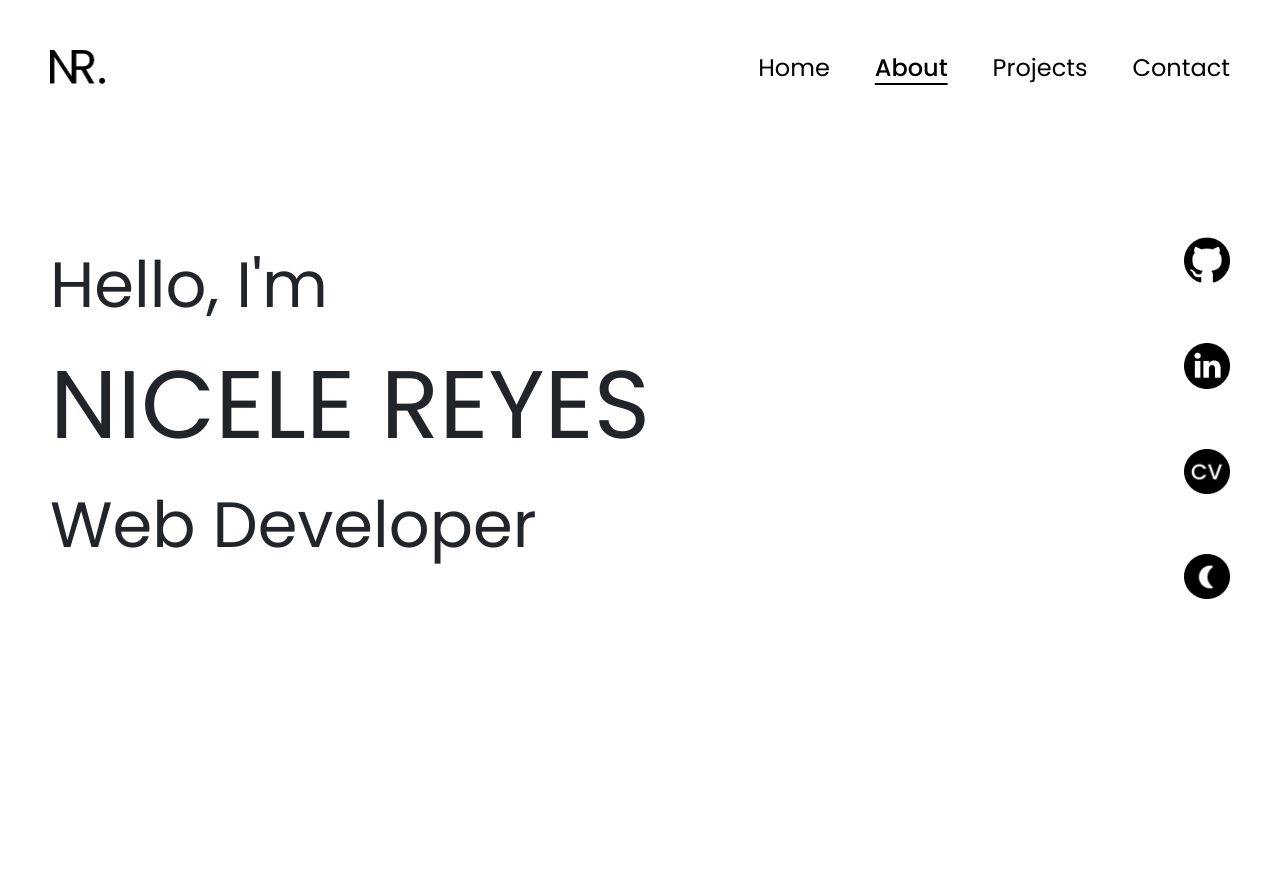
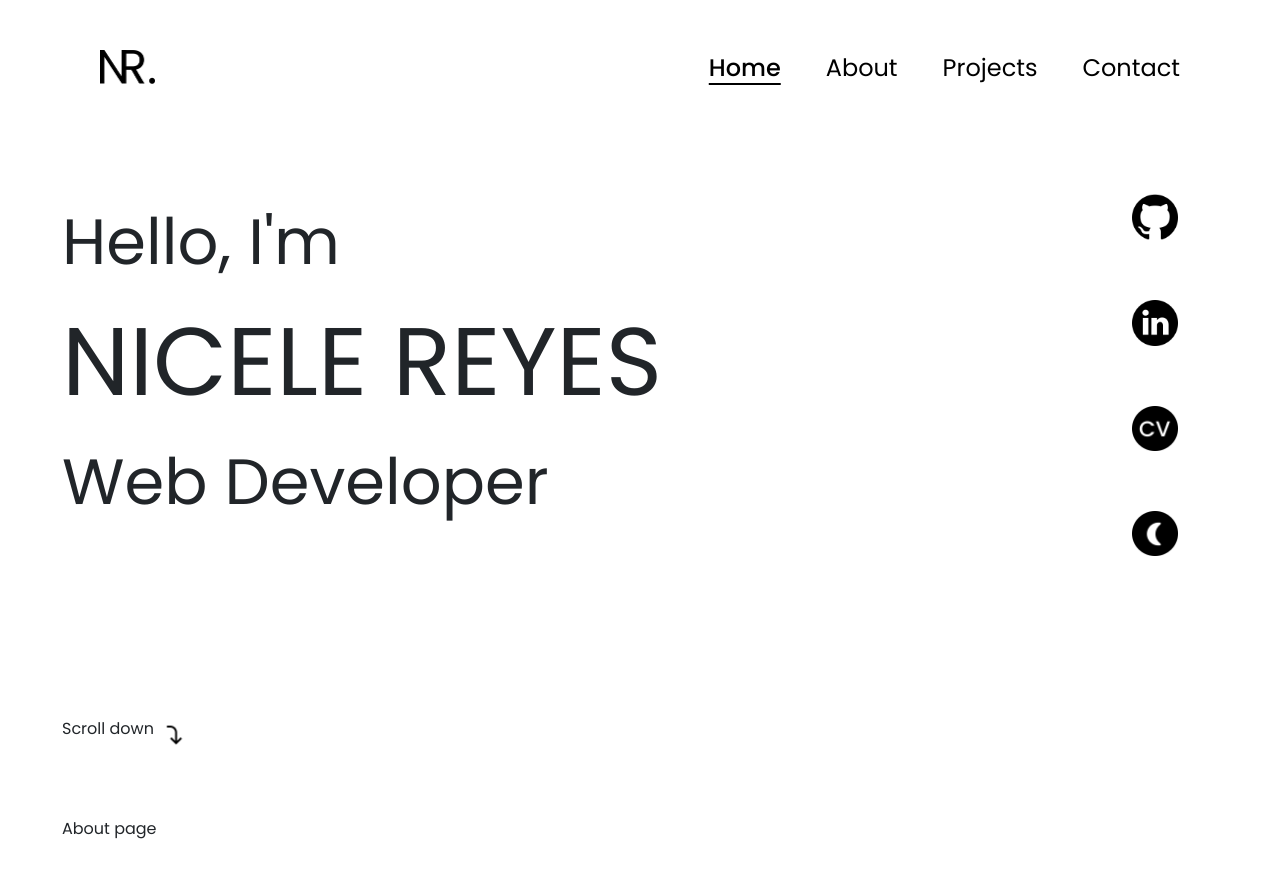
Before and after one commit to Rnicele/NiceleAnneReyesPortfolio, a React (Vite) app: page /about in a window 1280 px wide. Shown: the top 878 px of the page. Before the commit the page ends 830 px from the top, so only its background shows below. Built offline with nearby package versions, Linux system fonts and the light colour scheme.

Commit message:
fix the home page - responsive and added an about page

```diff
--- a/src/App.css
+++ b/src/App.css
@@ -5,10 +5,9 @@ html {
 }
 
 body {
-  margin: 50px !important;
   font-family: "Poppins", sans-serif !important;
 }
 
-.App {
-  /* display: inline-flex; */
+.container {
+  margin: 50px !important;
 }
--- a/src/App.jsx
+++ b/src/App.jsx
@@ -1,21 +1,27 @@
 import "./App.css";
 import Header from "./components/Header";
-import { BrowserRouter as Router, Route, Routes } from "react-router-dom";
+// import { BrowserRouter as Router, Route, Routes } from "react-router-dom";
 import Home from "./components/Home";
+import About from "./components/About";
+import { useState } from "react";
 
 function App() {
+  const [currentPage, setCurrentPage] = useState("");
   return (
     <div className="App">
-      <Router>
-        <Header />
-        <Home />
-        <Routes>
-          <Route path="/" element="" />
-          <Route path="/about" element="" />
+      {/* <Router> */}
+      <Header currentPage={currentPage} setCurrentPage={setCurrentPage} />
+      <div className="container">
+        <Home currentPage={currentPage} setCurrentPage={setCurrentPage} />
+        <About />
+      </div>
+      {/* <Routes>
+          <Route path="/" index element={<Home />} />
+          <Route path="/about" element={<About />} />
           <Route path="/contact" element="" />
-          {/* <Route path="/nicele-reyes-cv" element="" /> */}
+          {/* <Route path="/nicele-reyes-cv" element="" /> }
         </Routes>
-      </Router>
+      </Router> */}
     </div>
   );
 }
--- /dev/null
+++ b/src/components/About.jsx
@@ -0,0 +1,8 @@
+import styles from "../styles/about.module.css";
+export default function About() {
+  return (
+    <div id={"about"} className={styles.about}>
+      About page
+    </div>
+  );
+}
--- a/src/components/Header.jsx
+++ b/src/components/Header.jsx
@@ -2,11 +2,11 @@ import logo from "../assets/NR_logo.png";
 import styles from "../styles/header.module.css";
 
 import Navbar from "./Navbar";
-export default function Header() {
+export default function Header({ currentPage, setCurrentPage }) {
   return (
     <div className={styles.header}>
       <img src={logo} alt="NR logo" className={styles.logo} />
-      <Navbar />
+      <Navbar currentPage={currentPage} setCurrentPage={setCurrentPage} />
     </div>
   );
 }
--- a/src/components/Home.jsx
+++ b/src/components/Home.jsx
@@ -1,6 +1,7 @@
 import styles from "../styles/home.module.css";
 import HomeButton from "./HomeButton";
-export default function Home() {
+import ScrollButton from "./ScrollButton";
+export default function Home({ currentPage, setCurrentPage }) {
   return (
     <div className={styles.introduction}>
       <div className={styles.leftIntro}>
@@ -9,6 +10,7 @@ export default function Home() {
         <span className={styles.thirdText}>Web Developer</span>
       </div>
       <HomeButton />
+      <ScrollButton currentPage={currentPage} setCurrentPage={setCurrentPage} />
     </div>
   );
 }
--- a/src/components/HomeButton.jsx
+++ b/src/components/HomeButton.jsx
@@ -2,18 +2,18 @@ import githubIcon from "../assets/github.png";
 import linkedinIcon from "../assets/linkedin.png";
 import cv from "../assets/cv.png";
 import darkmode from "../assets/darkmode.png";
-import { Link } from "react-router-dom";
+// import { Link } from "react-router-dom";
 import styles from "../styles/homebutton.module.css";
 import resume from "../assets/Nicele_Reyes_Resume_2024.pdf";
 export default function HomeButton() {
   return (
     <div className={styles.socialLinks}>
-      <Link to="https://github.com/Rnicele">
+      <a href="https://github.com/Rnicele">
         <img src={githubIcon} className={styles.icon} />
-      </Link>
-      <Link to="https://www.linkedin.com/in/nicele-anne-reyes/">
+      </a>
+      <a href="https://www.linkedin.com/in/nicele-anne-reyes/">
         <img src={linkedinIcon} className={styles.icon} />
-      </Link>
+      </a>
       <a href={resume} target="_blank">
         <img src={cv} className={styles.icon} />
       </a>
--- a/src/components/Navbar.jsx
+++ b/src/components/Navbar.jsx
@@ -1,13 +1,29 @@
-import { Link, useLocation } from "react-router-dom";
 import styles from "../styles/navbar.module.css";
-export default function Navbar() {
-  const location = useLocation();
+export default function Navbar({ currentPage, setCurrentPage }) {
   const path = [
-    { title: "Home", link: "/" },
-    { title: "About", link: "/about" },
-    { title: "Projects", link: "/projects" },
-    { title: "Contact", link: "/contact" },
+    { title: "Home", link: "/#", classLink: "", addClass: "homepage" },
+    {
+      title: "About",
+      link: "#about",
+      classLink: "#about",
+      addClass: "aboutpage",
+    },
+    {
+      title: "Projects",
+      link: "#projects",
+      classLink: "#projects",
+      addClass: "projectpage",
+    },
+    {
+      title: "Contact",
+      link: "#contact",
+      classLink: "#contact",
+      addClass: "contactpage",
+    },
   ];
+  function handleNavbar(navlink) {
+    setCurrentPage(navlink);
+  }
   return (
     <nav className={`${styles.navigator} navbar navbar-expand-lg `}>
       <button
@@ -25,14 +41,15 @@ export default function Navbar() {
         <ul className="navbar-nav me-auto mb-2 mb-lg-0">
           {path.map((nav, key) => (
             <li key={key}>
-              <Link
-                to={nav.link}
+              <a
+                href={nav.link}
+                onClick={() => handleNavbar(nav.classLink)}
                 className={
-                  location.pathname === nav.link ? styles.activelink : ""
+                  currentPage === nav.classLink ? styles.activelink : ""
                 }
               >
                 {nav.title}
-              </Link>
+              </a>
             </li>
           ))}
         </ul>
--- /dev/null
+++ b/src/components/ScrollButton.jsx
@@ -0,0 +1,14 @@
+import icon from "../assets/Down.png";
+import styles from "../styles/scrollbutton.module.css";
+export default function ScrollButton({ currentPage, setCurrentPage }) {
+  function handleScroll() {
+    setCurrentPage("#about");
+    window.location.hash = "#about";
+  }
+  return (
+    <div className={styles.scrolldown} onClick={() => handleScroll()}>
+      <span>Scroll down</span>
+      <img src={icon} alt="scroll down icon" />
+    </div>
+  );
+}
--- /dev/null
+++ b/src/styles/about.module.css
@@ -0,0 +1,6 @@
+.about {
+  height: 80vh;
+  margin: 0 auto;
+  margin-bottom: 50px;
+  width: 100%;
+}
--- a/src/styles/header.module.css
+++ b/src/styles/header.module.css
@@ -1,7 +1,12 @@
 .header {
   right: auto;
-  width: calc(100vw - 100px);
   display: inline-block;
+  position: fixed;
+  background-color: white;
+  width: 100vw;
+  padding: 50px 100px;
+  top: 0;
+  z-index: 1;
 }
 
 .logo {
--- a/src/styles/home.module.css
+++ b/src/styles/home.module.css
@@ -1,7 +1,7 @@
 .introduction {
   height: 85vh;
   margin: 0 auto;
-
+  margin-bottom: 80px;
   width: 100%;
 }
 
@@ -66,3 +66,13 @@
     font-size: 6em;
   }
 }
+
+@media screen and (min-width: 1281px) {
+  .introduction {
+    padding: 0 50px;
+  }
+
+  .secondText {
+    font-size: 7em;
+  }
+}
--- /dev/null
+++ b/src/styles/scrollbutton.module.css
@@ -0,0 +1,20 @@
+.scrolldown {
+  position: absolute;
+  bottom: 50px;
+}
+
+.scrolldown img {
+  width: 40px;
+}
+
+@media (min-width: 320px) {
+  .scrolldown {
+    display: none !important;
+  }
+}
+
+@media screen and (min-width: 481px) {
+  .scrolldown {
+    display: block !important;
+  }
+}
```
Also changed, not shown: src/assets/Down.png (added), src/assets/Down_light.png (added).
